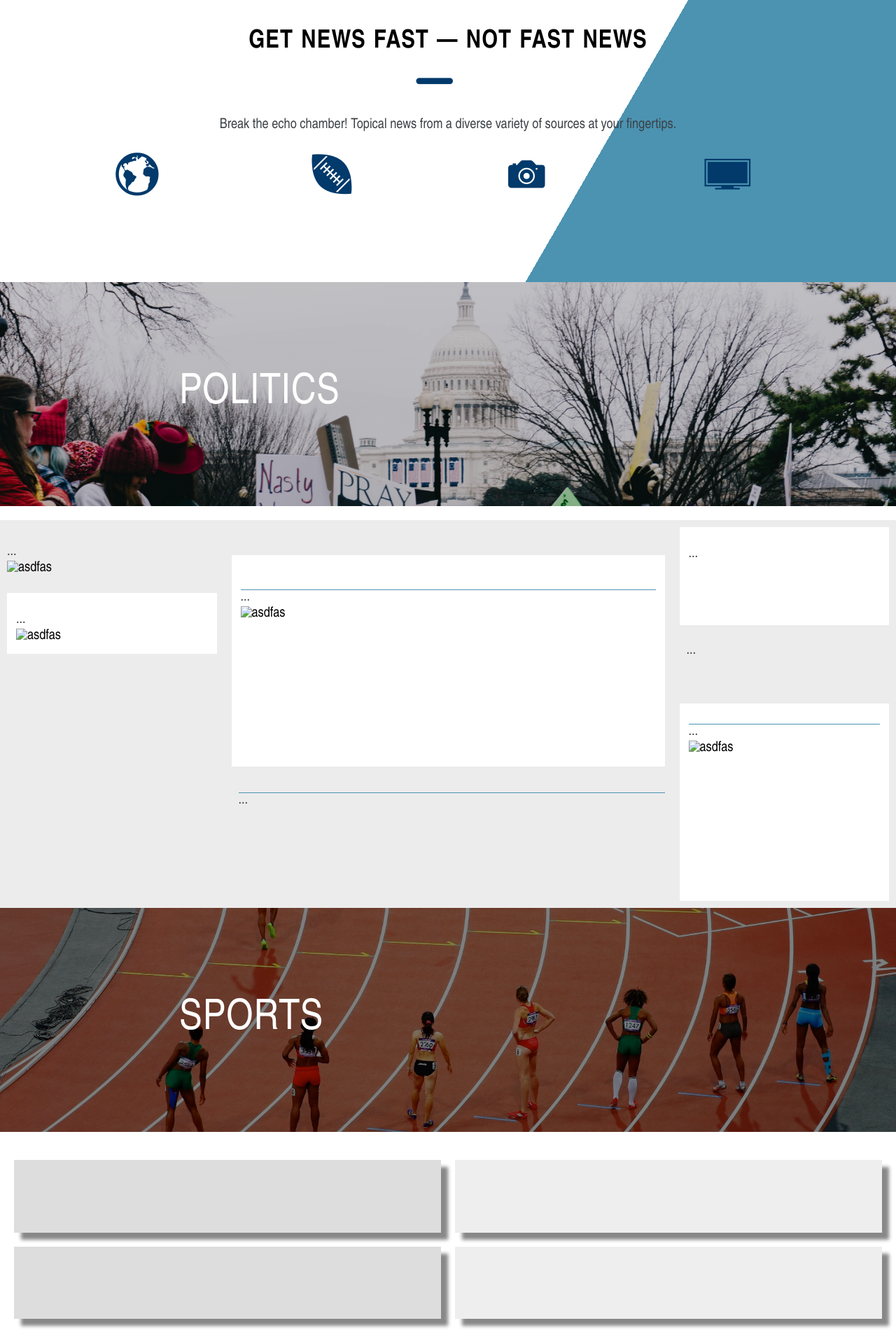
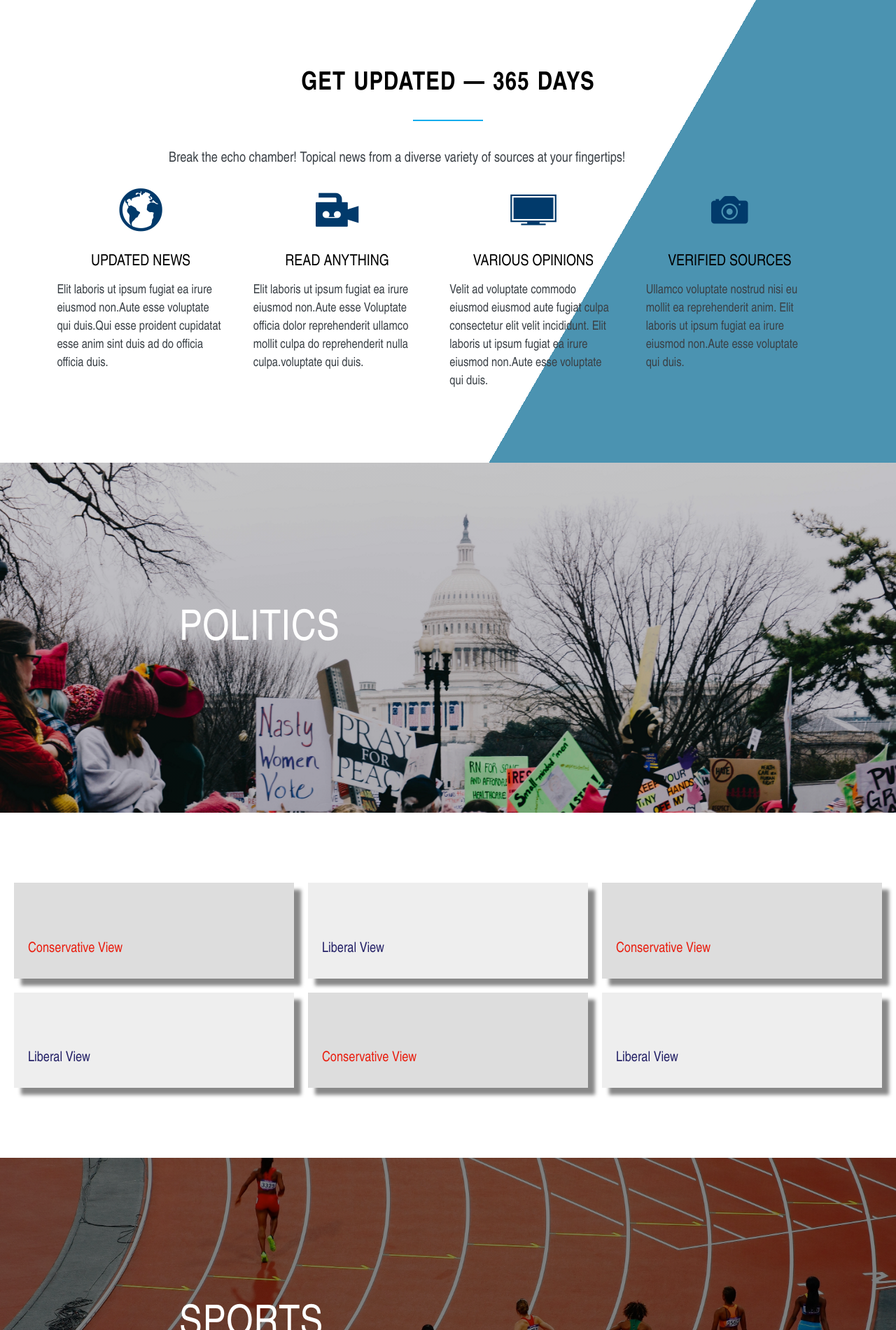
Before and after one commit to Suykim21/flash_news_v2, a Django app: page / in a window 1280 px wide. Shown: the part 904-2804 px from the top of the page at 70% size. Run offline with Django 3.2, Linux system fonts and the light colour scheme; data that the repository does not hold is empty; parts of the project's set-up code (start-up, migrations or seed data) failed here and were passed over; some libraries are stand-ins or nearby versions.

Commit message:
fixed centering icons, changed grid look on sports/politics and animations

```diff
--- a/apps/news_app/static/news_app/css/index.css
+++ b/apps/news_app/static/news_app/css/index.css
@@ -41,6 +41,13 @@
   margin: 0 auto;
 }
 
+section {
+  padding: 80px 0;
+}
+
+.box {
+  padding: 1%;
+}
 /* ----- HEADINGS ----- */
 h1,
 h2,
@@ -59,42 +66,53 @@
 }
 
 h2 {
-    padding-top: 40px;
+    padding-top: 20px;
     font-size: 180%;
     word-spacing: 2px;
     text-align: center;
     letter-spacing: 1px;
 }
 
+h2:after {
+  display: block;
+  height: 2px;
+  background-color: #00aced;
+  content: " ";
+  width: 100px;
+  margin: 0 auto;
+  margin-top: 30px;
+}
+
 h3 {
     font-size: 110%;
     margin-bottom: 15px;
+    text-align: center;
 }
 
 /* ----- PARAGRAPHS ----- */
 .long-copy {
-    /* line-height: 145%;
+    line-height: 145%;
     width: 70%;
-    margin-left: 22%; */
-    text-align: center;
+    margin-left: 15%;
 }
 
-/*.box p {
+.box p {
     font-size: 90%;
     line-height: 145%;
-}*/
+}
 
 
 /* ----- ICONS ----- */
 .icon-big {
     font-size: 350%;
-    display: block;
+    display: inline-block;
     margin: 0 auto;
-    width: 30%;
+    width: 100%;
     color: #013A6B;
-    padding-right: 8%;
-    /* margin-left: 30%; */
-    /* margin-bottom: 10px; */
+    text-align: center;
+    /* padding-right: 8%; */
+    /* margin-left: 43.5%; */
+    margin-bottom: 10px;
 }
 
 
@@ -294,11 +312,11 @@
   color: black;
   background-color: rgb(75, 147, 177);
   background-image: -webkit-linear-gradient(150deg, rgb(75, 147, 177) 35%, white 35%);
-  padding-bottom: 40px;
+  /* padding-bottom: 40px; */
 }
 
 .section-features h2 {
-  padding-top: 40px;
+  /* padding-top: 40px; */
   padding-bottom: 40px;
   font-weight:bold;
 }
@@ -382,8 +400,8 @@
 }
 
 .sports1 h3:hover{
-  text-decoration: underline;
-  font-weight: bold;
+  font-weight:bold;
+  color:rgb(26, 175, 238);
 }
 
 
@@ -415,7 +433,44 @@
   line-height: 40vh;
 }
 
-.politics {
+/* #politics{
+  background-color: rgb(75, 147, 177);
+  background-image: -webkit-linear-gradient(150deg, rgb(75, 147, 177) 35%, white 35%);
+} */
+
+.politics-grid {
+  padding: 1em;
+  display:grid;
+  grid-template-columns: 1fr 1fr 1fr;
+  grid-gap:1em;
+}
+
+.politics-grid > div{
+  background: #eee;
+  padding: 1em;
+}
+
+.politics-grid > div:nth-child(odd){
+  background:#ddd;
+}
+
+.p-left{
+  color:#232066;
+}
+
+.p-right{
+  color:#E91D0E;
+}
+
+.p-spacing{
+  margin-bottom: 10px;
+}
+
+/* .politics-right{
+  color:E91D0E;
+} */
+
+/* .politics {
   padding: 0;
   background-color: #ececec;
   text-decoration: none;
@@ -472,7 +527,7 @@
 }
 
 .politics-hero > * {
-  /*border: solid 3px rgb(75, 147, 177);*/
+  /*border: solid 3px rgb(75, 147, 177);
   text-decoration: none;
   padding: 10px;
   background-repeat: no-repeat;
@@ -555,7 +610,7 @@
   margin: 10px;
   border: solid 3px white;
   background-color: white;
-}
+} */
 
 /* ----------------------------------------------- */
 /* Tech */
@@ -648,7 +703,7 @@
 	max-width: 100%;
   transition: transform 0.5s;
   opacity: 0.5s;
-  min-height: 10em;
+  min-height: 12em;
 }
 
 .tech-showcase li:hover img {
@@ -847,9 +902,11 @@
 
 .social-links {
     list-style: none;
-    display: block;
-    margin: auto;
-    padding-left: 44%;
+    /* display: block; */
+    margin: 0 auto;
+    width: 100%;
+    text-align: center;
+    /* padding-left: 44%; */
 }
 
 .footer-nav li,
@@ -961,12 +1018,18 @@
 .js--wp-5,
 .js--wp-7,
 .js--wp-8,
-.js--wp-20,
+.js--wp-10,
+.js--wp-11,
+.js--wp-12,
+.js--wp-13,
+.js--wp-14,
+.js--wp-15,
+/* .js--wp-20,
 .js--wp-21,
 .js--wp-22,
 .js--wp-23,
 .js--wp-24,
-.js--wp-25,
+.js--wp-25, */
 .js--wp-30,
 .js--wp-31,
 .js--wp-32,
@@ -978,18 +1041,44 @@
   opacity: 0;
 }
 
+.js--wp-11.animated{
+  animation-delay:.1s;
+}
+
+.js--wp-12.animated{
+  animation-delay:.2s;
+}
+
+.js--wp-13.animated{
+  animation-delay:.3s;
+}
+
+.js--wp-14.animated{
+  animation-delay:.4s;
+}
+
+.js--wp-15.animated{
+  animation-delay:.6s;
+}
+
 .js--wp-1.animated,
 .js--wp-2.animated,
 .js--wp-4.animated,
 .js--wp-5.animated,
 .js--wp-7.animated,
 .js--wp-8.animated,
-.js--wp-20.animated,
+.js--wp-10.animated,
+.js--wp-11.animated,
+.js--wp-12.animated,
+.js--wp-13.animated,
+.js--wp-14.animated,
+.js--wp-15.animated,
+/* .js--wp-20.animated,
 .js--wp-21.animated,
 .js--wp-22.animated,
 .js--wp-23.animated,
 .js--wp-24.animated,
-.js--wp-25.animated,
+.js--wp-25.animated, */
 .js--wp-29.animated,
 .js--wp-30.animated,
 .js--wp-31.animated,
--- a/apps/news_app/static/news_app/css/queries.css
+++ b/apps/news_app/static/news_app/css/queries.css
@@ -24,10 +24,10 @@
     width: 80%;
     margin-left: 10%;
   } */
-
+/*
   .icon-big{
     margin-left: 40%;
-  }
+  } */
 
   .steps-box {
     margin-top: 10px;
@@ -184,6 +184,10 @@
     font-size:20px;
     padding: 0 1em;
   }
+
+  .politics-grid{
+    grid-template-columns: 1fr 1fr;
+  }
 }
 
 
@@ -196,7 +200,8 @@
   .contact-form {
     width: 100%;
   }
-  .sports-grid {
+  .sports-grid,
+  .politics-grid {
     grid-template-columns: 1fr;
   }
 
@@ -204,7 +209,7 @@
 }
 
 /* Politics section - 500*/
-@media (min-width: 500px) {
+/*@media (min-width: 500px) {
   .politics-hero {
     grid-template-columns: 1fr 1fr;
   }
@@ -226,10 +231,10 @@
     grid-column: 2;
     grid-row: 5 / 7;
   }
-}
+}*/
 
 /*Politics section - 800*/
-@media (min-width: 800px) {
+/*@media (min-width: 800px) {
    .politics-hero {
     grid-template-columns: 1fr 2fr 1fr;
     grid-template-rows: minmax(150px, auto);
@@ -252,7 +257,7 @@
     grid-column: 3;
     grid-row: 3 / 6;
   }
-}
+}*/
 
 
 @media only screen and (max-width: 700px) {
--- a/apps/news_app/static/news_app/js/index.js
+++ b/apps/news_app/static/news_app/js/index.js
@@ -155,6 +155,45 @@
 
   //Tech section Animations
 
+  $('.js--wp-9').waypoint(function (direction) {
+    $('.js--wp-10').addClass('animated slideInUp');
+  }, {
+    offset: '40%'
+  });
+
+  $('.js--wp-10').waypoint(function (direction) {
+    $('.js--wp-11').addClass('animated slideInUp');
+  }, {
+    offset: '40%'
+  });
+
+  $('.js--wp-11').waypoint(function (direction) {
+    $('.js--wp-12').addClass('animated slideInUp');
+  }, {
+    offset: '40%'
+  });
+
+  $('.js--wp-12').waypoint(function (direction) {
+    $('.js--wp-13').addClass('animated slideInUp');
+  }, {
+    offset: '40%'
+  });
+
+  $('.js--wp-13').waypoint(function (direction) {
+    $('.js--wp-14').addClass('animated slideInUp');
+  }, {
+    offset: '40%'
+  });
+
+  $('.js--wp-14').waypoint(function (direction) {
+    $('.js--wp-15').addClass('animated slideInUp');
+  }, {
+    offset: '40%'
+  });
+
+
+  //Tech section Animations
+
   $('.js--wp-30').waypoint(function (direction) {
     $('.js--wp-30').addClass('animated zoomIn');
   }, {
--- a/apps/news_app/templates/news_app/index.html
+++ b/apps/news_app/templates/news_app/index.html
@@ -48,7 +48,45 @@
     </div>
   </header>
 
-  <section class="section-features js--section-features" id="features">
+  <section class="section-features">
+    <div class="row">
+      <h2>Get Updated &mdash; 365 Days</h2>
+      <p class="long-copy">Break the echo chamber! Topical news from a diverse variety of sources at your fingertips!</p>
+    </div>
+
+    <div class="row">
+      <div class="col span-1-of-4 box">
+        <i class="ion-earth icon-big"></i>
+        <h3>Updated News</h3>
+        <p>Elit laboris ut ipsum fugiat ea irure eiusmod non.Aute esse voluptate qui duis.Qui esse proident cupidatat esse anim
+          sint duis ad do officia officia duis.</p>
+      </div>
+
+      <div class="col span-1-of-4 box">
+        <i class="ion-videocamera icon-big"></i>
+        <h3>Read Anything</h3>
+        <p>Elit laboris ut ipsum fugiat ea irure eiusmod non.Aute esse Voluptate officia dolor reprehenderit ullamco mollit
+          culpa do reprehenderit nulla culpa.voluptate qui duis.</p>
+      </div>
+
+      <div class="col span-1-of-4 box">
+        <i class="ion-ios-monitor icon-big"></i>
+        <h3>various opinions</h3>
+        <p>Velit ad voluptate commodo eiusmod eiusmod aute fugiat culpa consectetur elit velit incididunt. Elit laboris ut ipsum
+          fugiat ea irure eiusmod non.Aute esse voluptate qui duis.</p>
+      </div>
+
+      <div class="col span-1-of-4 box">
+        <i class="ion-ios-camera icon-big"></i>
+        <h3>Verified Sources</h3>
+        <p>Ullamco voluptate nostrud nisi eu mollit ea reprehenderit anim. Elit laboris ut ipsum fugiat ea irure eiusmod non.Aute
+          esse voluptate qui duis.</p>
+      </div>
+    </div>
+  </section>
+
+
+  <!-- <section class="section-features js--section-features" id="features">
     <div class="row feature-row">
       <h2 style="padding-bottom: 0;">Get news fast &mdash; not fast news</h2>
       <i class="ion-minus-round icon-big icon-line" style="    display: block; margin: auto; width: 1%;"></i>
@@ -98,15 +136,92 @@
         <p>{{Crunch.0.description}}</p>
       </div>
     </div>
-  </section>
+  </section> -->
 
 
   <section class="pol_par js--politics">
     <h1 style="font-size: 300%">Politics</h1>
   </section>
 
-  <section class="politics js--wp-19">
-    <!-- <div class="wrapper"> -->
+  <section class="sports" id="politics">
+    <div class="js--wp-9 politics-grid">
+      <div class="js--wp-10 sports1">
+        <img src="{{Briet.0.urlToImage}}" alt="">
+        <a href="{{Briet.0.url}}" target="_blank">
+          <h3>{{Briet.0.title}}
+            <br>
+          </h3>
+        </a>
+        <p class="p-right">Conservative View</p>
+        <p class="p-spacing">{{Briet.0.publishedAt}}</p>
+        <p>{{Briet.0.description}}</p>
+      </div>
+
+      <div class="sports1 js--wp-11">
+        <img src="{{Huff.0.urlToImage}}" />
+        <a href="{{Huff.0.url}}" target="_blank">
+          <h3>{{Huff.0.title}}
+            <br>
+          </h3>
+        </a>
+        <p class="p-left">Liberal View</p>
+        <p class="p-spacing">{{Huff.0.publishedAt}}</p>
+        <p>{{Huff.0.description}}</p>
+      </div>
+
+      <div class="sports1 js--wp-12">
+        <img src="{{Briet.1.urlToImage}}" />
+        <a href="{{Briet.1.url}}" target="_blank">
+          <h3>{{Briet.1.title}}
+            <br>
+          </h3>
+        </a>
+        <p class="p-right">Conservative View</p>
+        <p class="p-spacing" >{{Briet.1.publishedAt}}</p>
+        <p>{{Briet.1.description}}</p>
+      </div>
+
+      <div class="sports1 js--wp-13">
+        <img src="{{Huff.1.urlToImage}}" />
+        <a href="{{Huff.1.url}}" target="_blank">
+          <h3>{{Huff.1.title}}
+            <br>
+          </h3>
+        </a>
+        <p class="p-left">Liberal View</p>
+        <p class="p-spacing">{{Huff.1.publishedAt}}</p>
+        <p>{{Huff.1.description}}</p>
+      </div>
+
+      <div class="sports1 js--wp-14">
+        <img src="{{Briet.2.urlToImage}}" />
+        <a href="{{Briet.2.url}}" target="_blank">
+          <h3>{{Briet.2.title}}
+            <br>
+          </h3>
+        </a>
+        <p class="p-right">Conservative View</p>
+        <p class="p-spacing">{{Briet.2.publishedAt}}</p>
+        <p>{{Briet.2.description}}</p>
+      </div>
+
+      <div class="sports1 js--wp-15">
+        <img src="{{Huff.2.urlToImage}}" />
+        <a href="{{Huff.2.url}}" target="_blank">
+          <h3>{{Huff.2.title}}
+            <br>
+          </h3>
+        </a>
+        <p class="p-left">Liberal View</p>
+        <p class="p-spacing">{{Huff.2.publishedAt}}</p>
+        <p>{{Huff.2.description}}</p>
+      </div>
+    </div>
+
+  </section>
+
+  <!-- <section class="politics js--wp-19">
+     <div class="wrapper">
     <div class="politics-hero">
       <div class="politicsfeature js--wp-20">
         <a href="{{Briet.0.url}}" target="_blank">
@@ -163,8 +278,7 @@
         <img src="{{Briet.3.urlToImage}}" alt="asdfas" style="width: 100%;">
       </div>
     </div>
-    <!-- </div> -->
-  </section>
+  </section>-->
 
   <section class="sports_par js--sports">
     <h1 style="font-size: 300%">Sports</h1>
@@ -416,7 +530,6 @@
   </section>
 
   <footer>
-    <div class="row">
       <ul class="social-links">
         <li>
           <a href="#">
@@ -439,7 +552,7 @@
           </a>
         </li>
       </ul>
-    </div>
+
     <div class="row ender">
       <p>
         Flash News is a Kiernan & Kim production
```
